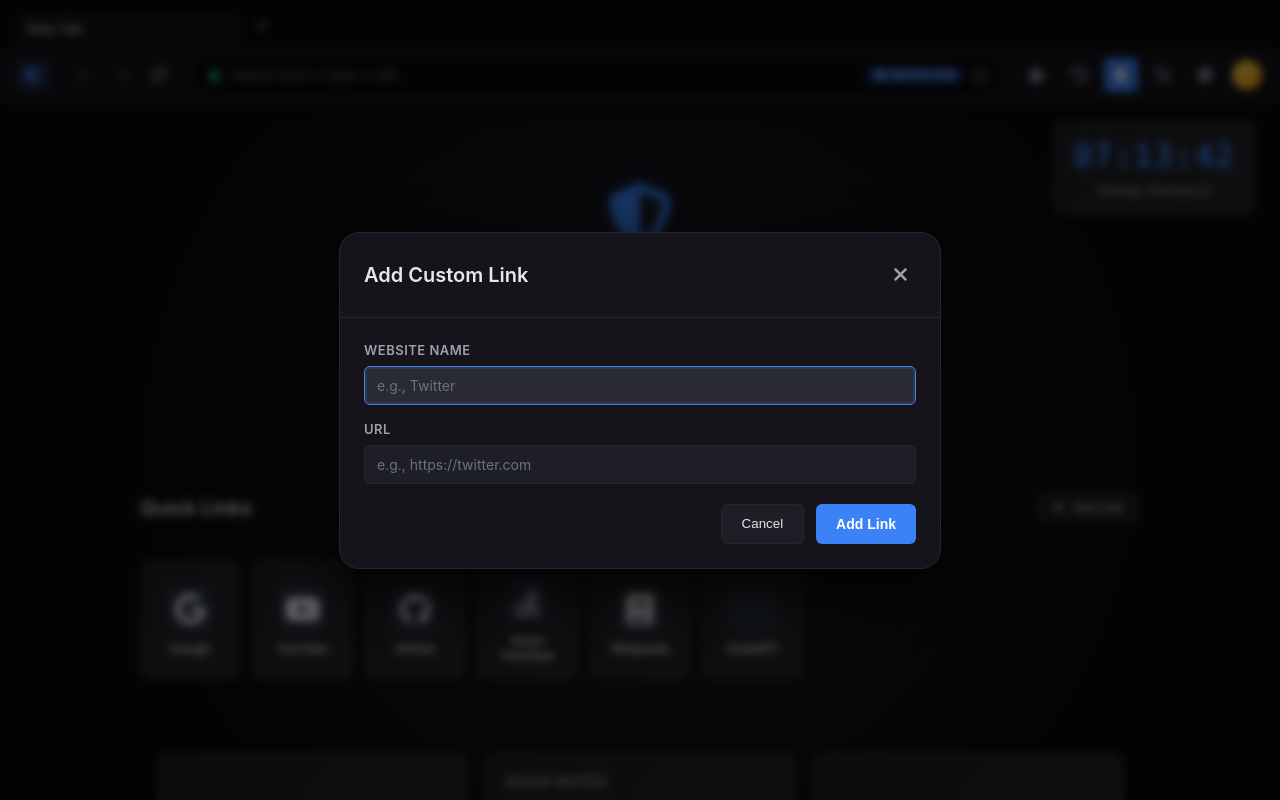
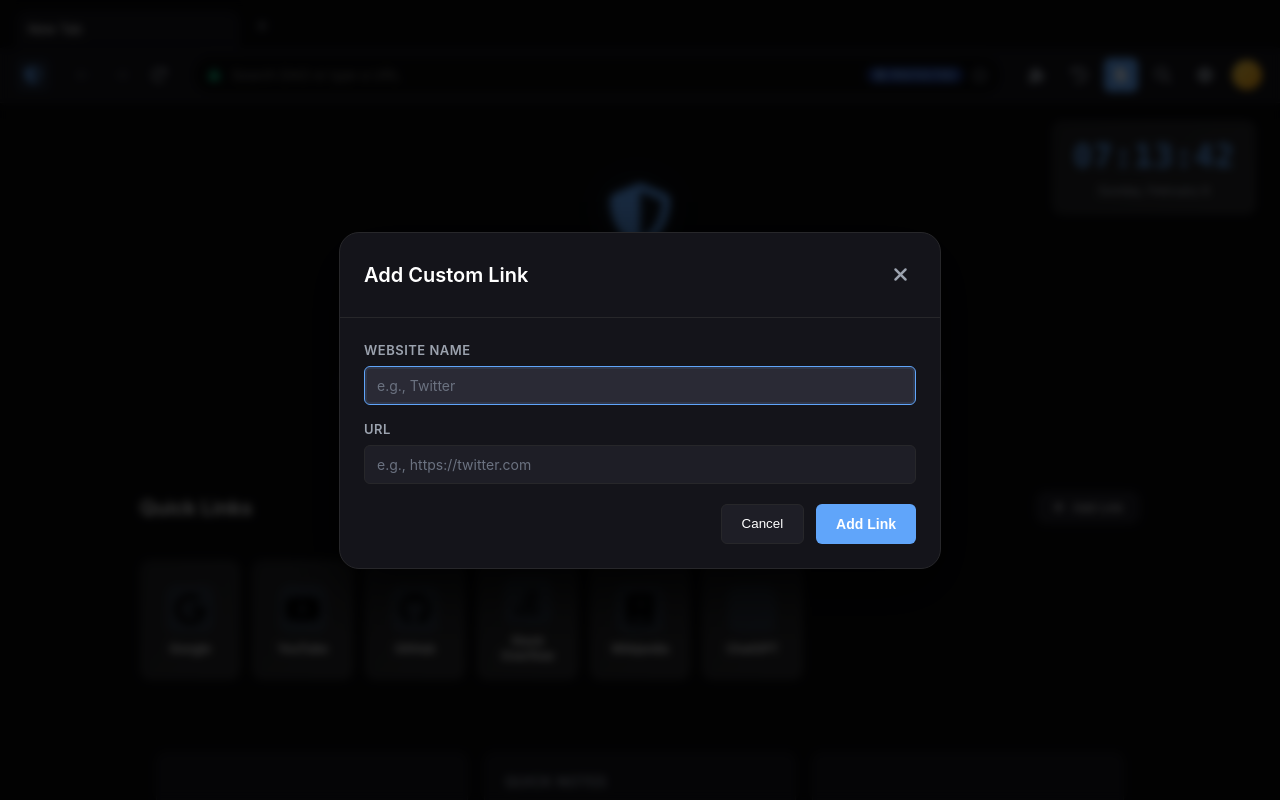
Before and after one commit to Darshanh20/DAO-BROWSER, an Electron app: page DAO_Browser/src/renderer/index.html in a window 1280 px wide. Both pictures are taken after typing "Sample", "Sample", "Sample" into the empty fields and a click on the button "Add Link". Drawn offline with Linux system fonts and the light colour scheme; no server answers; some icons are missing.

Commit message:
feat: update styles for find bar, settings, and summary panel;

```diff
--- a/DAO_Browser/src/renderer/css/find-bar.css
+++ b/DAO_Browser/src/renderer/css/find-bar.css
@@ -64,7 +64,7 @@
 
 /* Highlight when no matches found */
 .find-input.no-matches {
-    border-color: #ef4444;
+    border-color: var(--color-error);
     background: rgba(239, 68, 68, 0.1);
 }
 
@@ -77,7 +77,7 @@
 }
 
 .find-counter.no-matches {
-    color: #ef4444;
+    color: var(--color-error);
 }
 
 .find-controls {
--- a/DAO_Browser/src/renderer/css/settings.css
+++ b/DAO_Browser/src/renderer/css/settings.css
@@ -170,8 +170,8 @@
 }
 
 .btn-primary:hover {
-    background: #3b82f6;
-    box-shadow: 0 4px 12px rgba(96, 165, 250, 0.3);
+    background: var(--accent-blue);
+    box-shadow: 0 4px 12px var(--accent-glow);
     transform: translateY(-2px);
 }
 
--- a/DAO_Browser/src/renderer/css/summary-panel.css
+++ b/DAO_Browser/src/renderer/css/summary-panel.css
@@ -1,19 +1,5 @@
-/* ==================== SUMMARY PANEL STYLES - BLACK & BLUE THEME ==================== */
-
-/* CSS Variables */
-:root {
-    --bg-primary: #0f1419;
-    --bg-secondary: #1a1f2e;
-    --bg-tertiary: #232937;
-    --accent-blue: #3b82f6;
-    --accent-blue-hover: #60a5fa;
-    --text-primary: #e5e7eb;
-    --text-secondary: #9ca3af;
-    --border-color: #2d3748;
-    --error-bg: #fee2e2;
-    --error-border: #ef4444;
-    --error-text: #dc2626;
-}
+/* ==================== SUMMARY PANEL STYLES ==================== */
+/* Note: Theme colors are defined in theme.css */
 
 /* Summary Panel Container */
 .summary-panel {
@@ -22,9 +8,9 @@
     right: 0;
     width: 30%;
     height: calc(100vh - 100px);
-    background: var(--bg-secondary);
-    border-left: 1px solid var(--border-color);
-    box-shadow: -4px 0 16px rgba(0, 0, 0, 0.25);
+    background: var(--summary-bg);
+    border-left: 1px solid var(--summary-border);
+    box-shadow: var(--shadow-lg);
     display: flex;
     flex-direction: column;
     z-index: 900;
@@ -41,8 +27,8 @@
     justify-content: space-between;
     align-items: center;
     padding: 18px 20px;
-    border-bottom: 1px solid var(--border-color);
-    background: var(--bg-primary);
+    border-bottom: 1px solid var(--summary-border);
+    background: var(--summary-header);
 }
 
 .summary-title {
@@ -84,7 +70,7 @@
 }
 
 .summary-action-btn:hover {
-    background: var(--bg-tertiary);
+    background: var(--bg-hover);
     color: var(--text-primary);
 }
 
@@ -112,7 +98,7 @@
 .summary-spinner {
     width: 40px;
     height: 40px;
-    border: 3px solid var(--bg-tertiary);
+    border: 3px solid var(--bg-element);
     border-top: 3px solid var(--accent-blue);
     border-radius: 50%;
     animation: spin 0.8s linear infinite;
@@ -140,18 +126,18 @@
     padding: 20px;
     margin: 20px;
     text-align: center;
-    background: var(--error-bg);
-    border: 1px solid var(--error-border);
+    background: rgba(239, 68, 68, 0.1);
+    border: 1px solid var(--color-error);
     border-radius: 8px;
 }
 
 .summary-error i {
     font-size: 48px;
-    color: var(--error-text);
+    color: var(--color-error);
 }
 
 .summary-error p {
-    color: var(--error-text);
+    color: var(--text-primary);
     font-size: 15px;
     line-height: 1.6;
     margin: 0;
@@ -179,7 +165,7 @@
     gap: 10px;
     margin-bottom: 16px;
     padding: 10px 14px;
-    background: var(--bg-tertiary);
+    background: var(--bg-element);
     border-radius: 6px;
     font-size: 13px;
     color: var(--text-secondary);
@@ -198,9 +184,9 @@
 }
 
 .summary-meta select {
-    background: var(--bg-primary);
-    border: 1px solid var(--border-color);
-    color: var(--text-primary);
+    background: var(--input-bg);
+    border: 1px solid var(--input-border);
+    color: var(--input-text);
     padding: 4px 10px;
     border-radius: 4px;
     font-size: 13px;
@@ -210,7 +196,7 @@
 
 .summary-meta select:hover {
     border-color: var(--accent-blue);
-    background: var(--bg-secondary);
+    background: var(--bg-element);
 }
 
 .summary-meta select:focus {
@@ -229,7 +215,7 @@
     position: relative;
     padding: 14px 16px 14px 28px;
     margin-bottom: 10px;
-    background: var(--bg-tertiary);
+    background: var(--bg-element);
     border-left: 3px solid var(--accent-blue);
     border-radius: 6px;
     line-height: 1.6;
@@ -239,7 +225,7 @@
 }
 
 .summary-list li:hover {
-    background: var(--bg-primary);
+    background: var(--bg-hover);
     transform: translateX(2px);
 }
 
@@ -258,16 +244,16 @@
 }
 
 .summary-panel-content::-webkit-scrollbar-track {
-    background: var(--bg-primary);
+    background: var(--scrollbar-track);
 }
 
 .summary-panel-content::-webkit-scrollbar-thumb {
-    background: var(--border-color);
+    background: var(--scrollbar-thumb);
     border-radius: 4px;
 }
 
 .summary-panel-content::-webkit-scrollbar-thumb:hover {
-    background: var(--accent-blue);
+    background: var(--scrollbar-thumb-hover);
 }
 
 /* Adjust content area when panel is open */
--- /dev/null
+++ b/DAO_Browser/src/renderer/css/theme.css
@@ -0,0 +1,97 @@
+/* ==================== DARK THEME (Fixed) ==================== */
+/* CSS Variables for the browser UI (fixed dark theme) */
+
+#browser-container {
+    /* Backgrounds */
+    --bg-dark: #09090b;
+    --bg-panel: #14141a;
+    --bg-element: #1e1e26;
+    --bg-hover: #2a2a35;
+    --bg-input: #1a1a24;
+    --bg-modal: #0f1419;
+    --bg-sidebar: #1a1f2e;
+
+    /* Accent Colors */
+    --accent-blue: #60a5fa;
+    --accent-blue-hover: #3b82f6;
+    --accent-blue-active: #2563eb;
+    --accent-glow: rgba(96, 165, 250, 0.2);
+
+    /* Text Colors */
+    --text-primary: #ffffff;
+    --text-secondary: #9ca3af;
+    --text-dim: #6b7280;
+    --text-muted: #4b5563;
+    --text-inverse: #000000;
+
+    /* Border Colors */
+    --border-subtle: #27272a;
+    --border-medium: #3f3f46;
+    --border-strong: #52525b;
+
+    /* Status Colors */
+    --color-success: #10b981;
+    --color-warning: #f59e0b;
+    --color-error: #ef4444;
+    --color-info: #3b82f6;
+
+    /* Tab Specific */
+    --tab-bg: transparent;
+    --tab-bg-active: #14141a;
+    --tab-bg-hover: #1e1e26;
+    --tab-text: #9ca3af;
+    --tab-text-active: #ffffff;
+
+    /* Toolbar Specific */
+    --toolbar-bg: #14141a;
+    --toolbar-border: #27272a;
+
+    /* Button Specific */
+    --btn-bg: #1e1e26;
+    --btn-bg-hover: #2a2a35;
+    --btn-bg-active: #3f3f46;
+    --btn-text: #ffffff;
+
+    /* Input Specific */
+    --input-bg: #1a1a24;
+    --input-border: #27272a;
+    --input-border-focus: #3b82f6;
+    --input-text: #ffffff;
+    --input-placeholder: #6b7280;
+
+    /* Scrollbar */
+    --scrollbar-track: #14141a;
+    --scrollbar-thumb: #3f3f46;
+    --scrollbar-thumb-hover: #52525b;
+
+    /* Shadow */
+    --shadow-sm: 0 2px 4px rgba(0, 0, 0, 0.3);
+    --shadow-md: 0 4px 8px rgba(0, 0, 0, 0.4);
+    --shadow-lg: 0 8px 16px rgba(0, 0, 0, 0.5);
+
+    /* Modal/Dialog */
+    --modal-overlay: rgba(0, 0, 0, 0.75);
+    --modal-bg: #0f1419;
+    --modal-border: #27272a;
+
+    /* Summary Panel */
+    --summary-bg: #1a1f2e;
+    --summary-header: #0f1419;
+    --summary-border: #27272a;
+
+    /* Progress Bar */
+    --progress-bg: #3b82f6;
+    --progress-track: #27272a;
+
+    /* Welcome Screen */
+    --welcome-bg: #09090b;
+    --welcome-card-bg: #14141a;
+    --welcome-card-hover: #1e1e26;
+}
+
+/* ==================== WEBVIEW ISOLATION ==================== */
+/* Ensure webviews don't inherit browser theme */
+#browser-container .webview-tab {
+    filter: none !important;
+    background: white !important;
+}
--- a/DAO_Browser/src/renderer/index.html
+++ b/DAO_Browser/src/renderer/index.html
@@ -1,5 +1,5 @@
 <!DOCTYPE html>
-<html>
+<html class="preload">
 
 <head>
     <meta charset="UTF-8">
@@ -7,9 +7,18 @@
     <!-- Use Font Awesome for icons if available, or fallbacks -->
     <link rel="stylesheet" href="https://cdnjs.cloudflare.com/ajax/libs/font-awesome/6.4.0/css/all.min.css">
     <link rel="stylesheet" href="styles.css">
+    <link rel="stylesheet" href="css/theme.css">
     <link rel="stylesheet" href="css/settings.css">
     <link rel="stylesheet" href="css/find-bar.css">
     <link rel="stylesheet" href="css/summary-panel.css">
+    <script>
+        // Remove preload class after page loads to enable smooth transitions
+        window.addEventListener('load', () => {
+            setTimeout(() => {
+                document.documentElement.classList.remove('preload');
+            }, 100);
+        });
+    </script>
 </head>
 
 <body>
@@ -370,6 +379,7 @@
             </div>
         </main>
     </div>
+
     <script src="modules/find-bar.js"></script>
     <script src="modules/settings-dialog.js"></script>
     <script src="utils/contentExtractor.js"></script>
--- a/DAO_Browser/src/renderer/styles.css
+++ b/DAO_Browser/src/renderer/styles.css
@@ -1,23 +1,7 @@
 /* Global RESET & Base Styles */
+/* Note: Theme colors are defined in theme.css */
 :root {
-    --bg-dark: #09090b;
-    /* Deepest black/grey */
-    --bg-panel: #14141a;
-    /* Toolbar/Tab background */
-    --bg-element: #1e1e26;
-    /* Input/Button background */
-    --bg-hover: #2a2a35;
-
-    --accent-blue: #60a5fa;
-    /* Light blue accent */
-    --accent-glow: rgba(96, 165, 250, 0.2);
-
-    --text-primary: #ffffff;
-    --text-secondary: #9ca3af;
-    --text-dim: #6b7280;
-
-    --border-subtle: #27272a;
-
+    /* Border Radius Constants */
     --radius-sm: 6px;
     --radius-md: 10px;
     --radius-lg: 20px;
@@ -344,12 +328,15 @@ body {
     overflow: auto;
 }
 
+/* Webview styling - explicitly isolated from theme inheritance */
 .webview-tab {
     width: 100%;
     height: 100%;
     border: none;
-    background: #fff;
-    /* Webviews are white by default */
+    background: #fff !important;
+    /* Webviews display external websites - must keep original styling */
+    /* The webview tag has its own rendering context and won't inherit CSS variables */
+    /* But we explicitly prevent any theme color inheritance here */
     overflow: auto;
 }
 
@@ -364,11 +351,11 @@ body {
     /* Start from top so we can scroll */
     padding-top: 10vh;
     /* Push content down slightly */
-    background: radial-gradient(circle at center, #1c1c24 0%, #09090b 70%);
+    background: var(--welcome-bg);
     overflow-y: auto;
     /* Enable vertical scrolling */
     scrollbar-width: thin;
-    scrollbar-color: #4b5563 transparent;
+    scrollbar-color: var(--scrollbar-thumb) transparent;
 }
 
 .logo-section {
@@ -967,18 +954,19 @@ input:checked+.slider:before {
 }
 
 .dashboard-card {
-    background: linear-gradient(135deg, #1f2023 0%, #27272a 100%);
+    background: var(--welcome-card-bg);
     border: 1px solid var(--border-subtle);
     border-radius: var(--radius-md);
     padding: 20px;
     box-sizing: border-box;
     transition: all 0.3s cubic-bezier(0.4, 0, 0.2, 1);
-    box-shadow: 0 2px 8px rgba(0, 0, 0, 0.2);
+    box-shadow: var(--shadow-sm);
 }
 
 .dashboard-card:hover {
     border-color: var(--accent-blue);
-    box-shadow: 0 8px 16px rgba(96, 165, 250, 0.15);
+    box-shadow: var(--shadow-md);
+    background: var(--welcome-card-hover);
     transform: translateY(-2px);
 }
 
@@ -1123,7 +1111,7 @@ input:checked+.slider:before {
     left: 0;
     width: 100%;
     height: 100%;
-    background: rgba(0, 0, 0, 0.6);
+    background: var(--modal-overlay);
     display: flex;
     align-items: center;
     justify-content: center;
```
